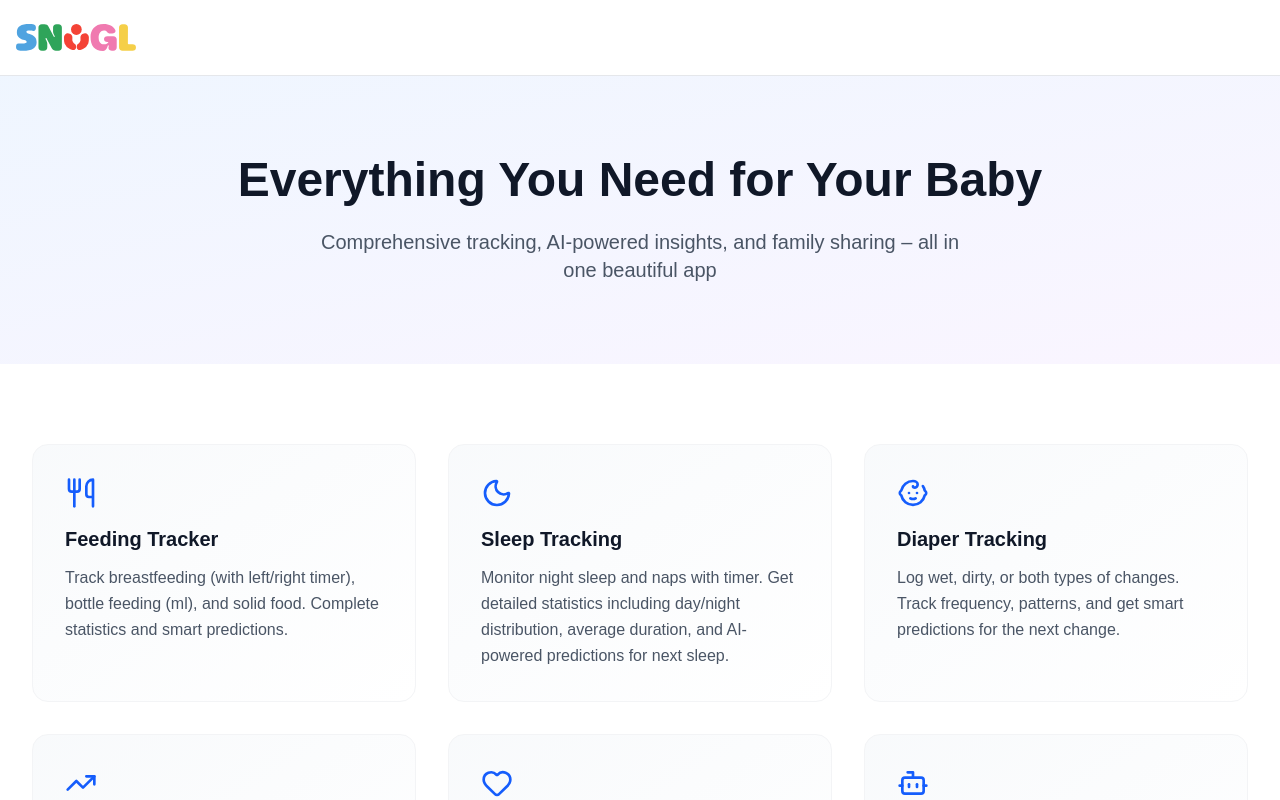
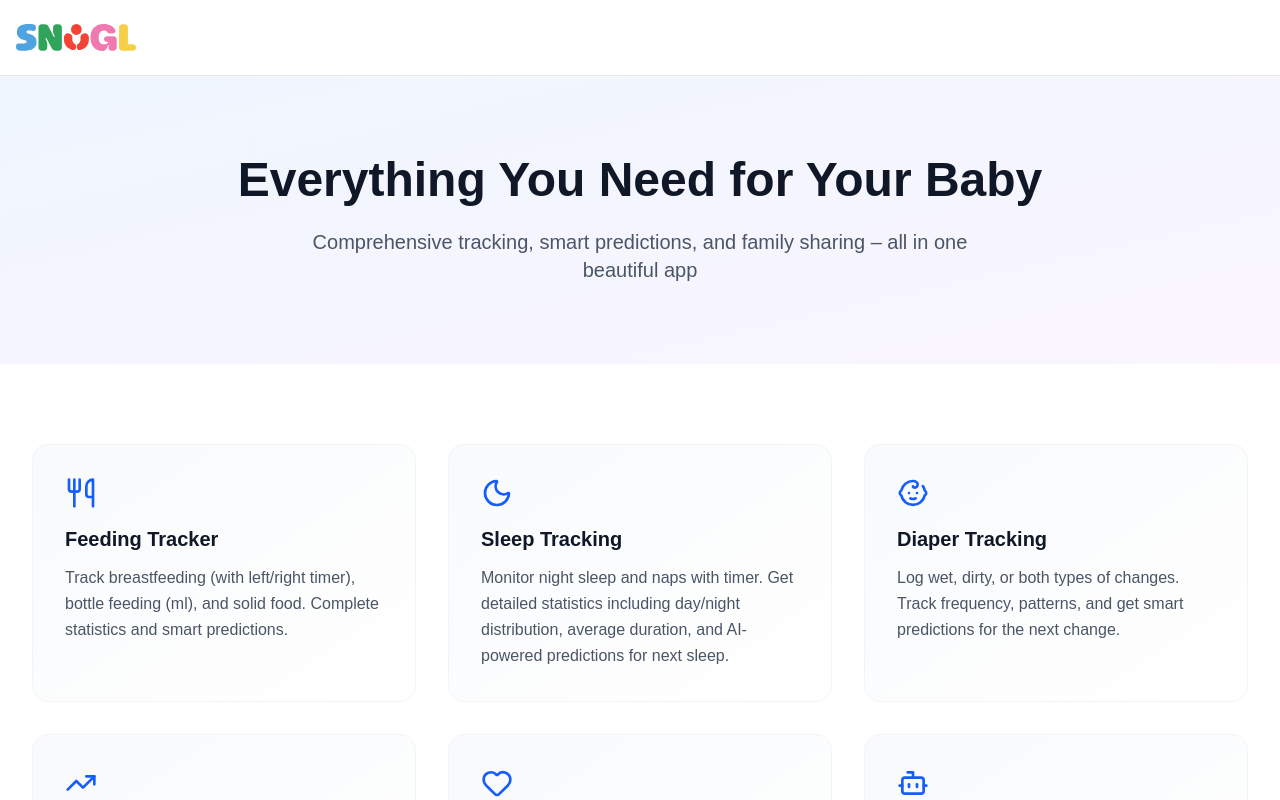
Before and after one commit to gigadriver123/snugl-website, a Next.js app: page /features in a window 1280 px wide. Shown: the top 800 px of the page. Built offline with nearby package versions, Linux system fonts and the light colour scheme.

Commit message:
Change AI-powered insights to smart predictions

```diff
--- a/src/app/features/page.tsx
+++ b/src/app/features/page.tsx
@@ -127,7 +127,7 @@ export default function Features() {
             Everything You Need for Your Baby
           </h1>
           <p className="text-xl text-gray-600 dark:text-gray-300 max-w-2xl mx-auto">
-            Comprehensive tracking, AI-powered insights, and family sharing – all in one beautiful app
+            Comprehensive tracking, smart predictions, and family sharing – all in one beautiful app
           </p>
         </div>
       </section>
```
